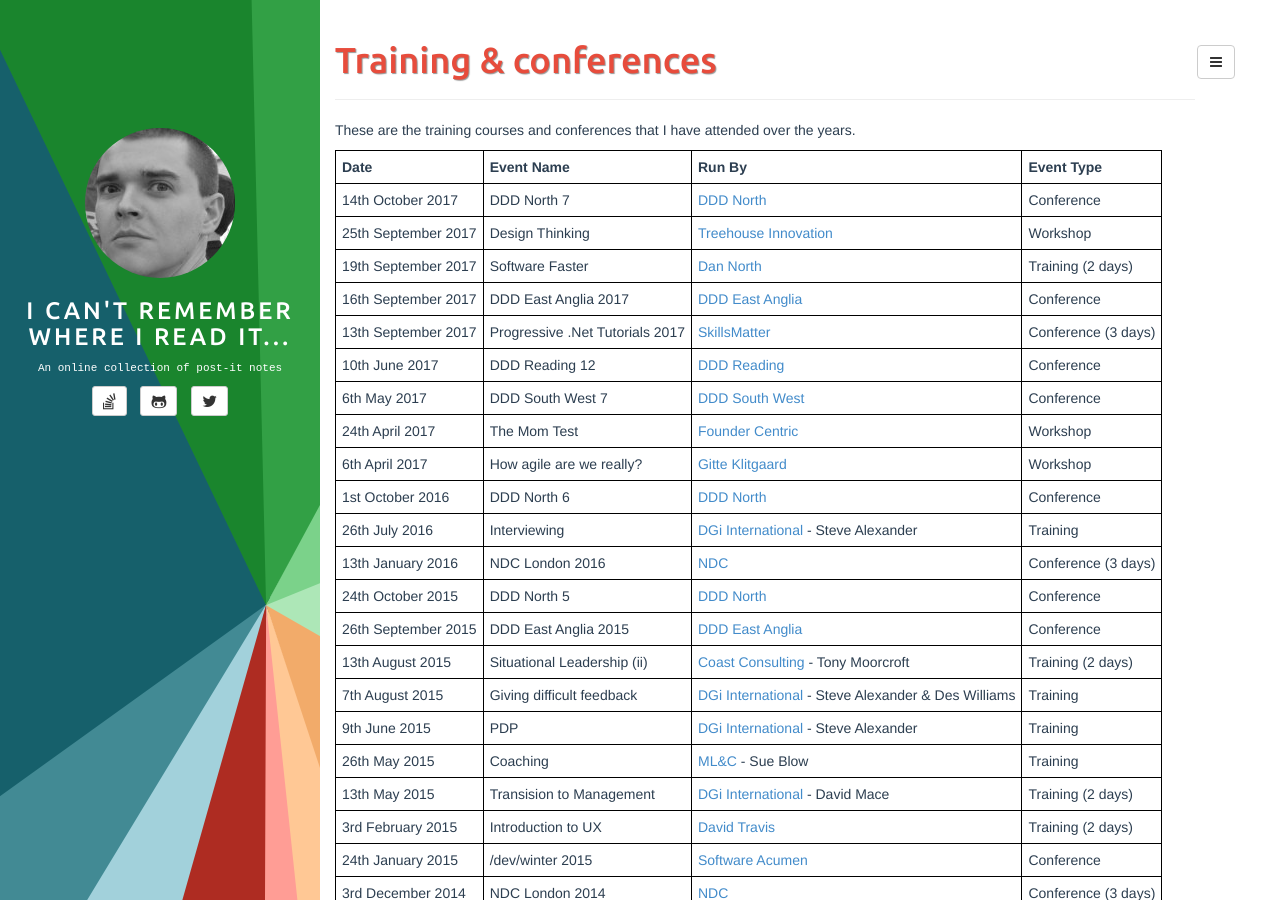
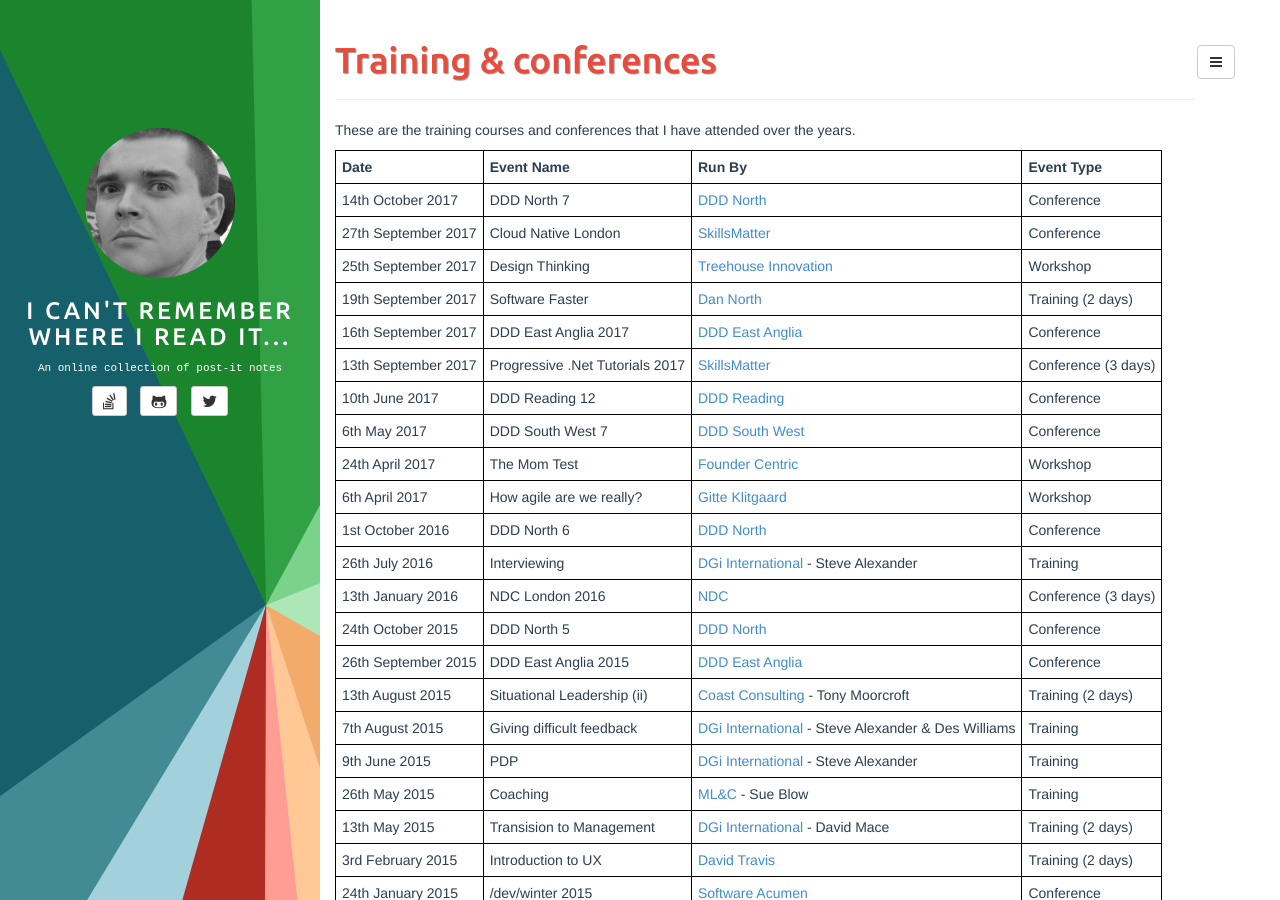
Before and after one commit to adrianbanks/adrianbanks.github.io, a Jekyll site: the page built from training.md, in a window 1280 px wide and 900 px high. Built offline with Jekyll 4.4.1, drawn with Linux system fonts in a browser that asks for light colours.

Commit message:
Add Cloud Native London

```diff
--- a/training.md
+++ b/training.md
@@ -8,6 +8,7 @@ These are the training courses and conferences that I have attended over the yea
 | **Date**            | **Event Name**                  | **Run By**                                               | **Event Type**      |
 | ------------------- | ------------------------------- | -------------------------------------------------------- | ------------------- |
 | 14th October 2017   | DDD North 7                     | [DDD North][3]                                           | Conference          |
+| 27th September 2017 | Cloud Native London             | [SkillsMatter][6]                                        | Conference          |
 | 25th September 2017 | Design Thinking                 | [Treehouse Innovation][18]                               | Workshop            |
 | 19th September 2017 | Software Faster                 | [Dan North][17]                                          | Training (2 days)   |
 | 16th September 2017 | DDD East Anglia 2017            | [DDD East Anglia][8]                                     | Conference          |
```
